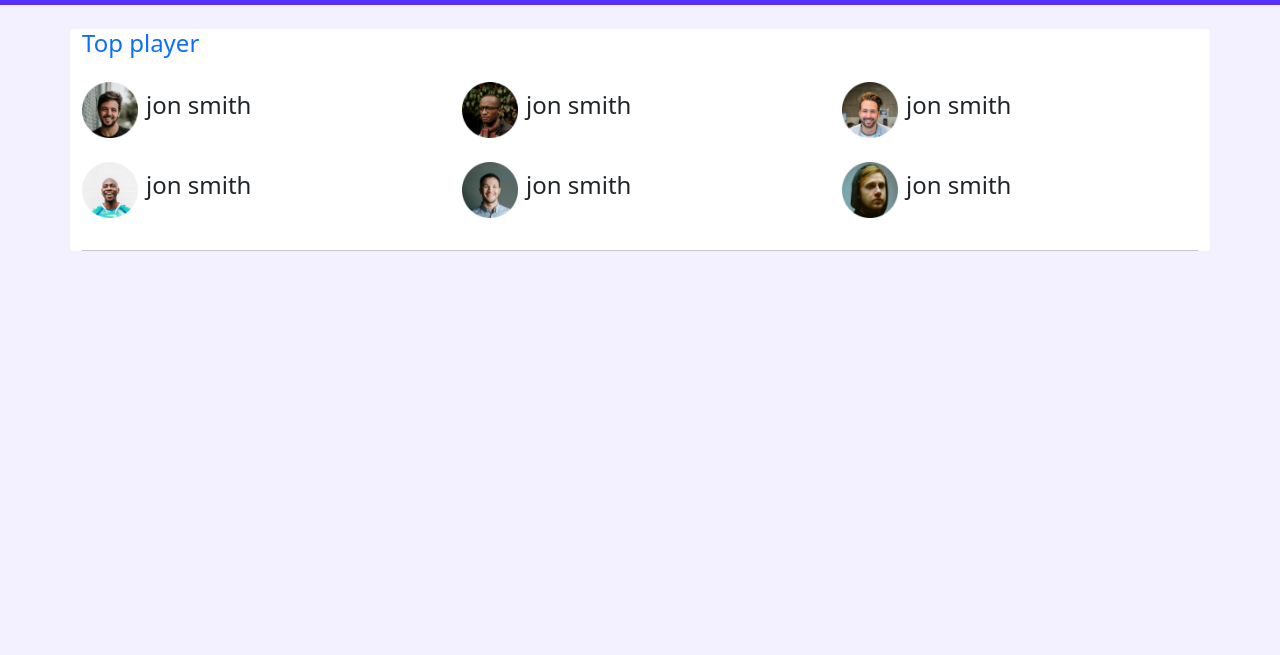
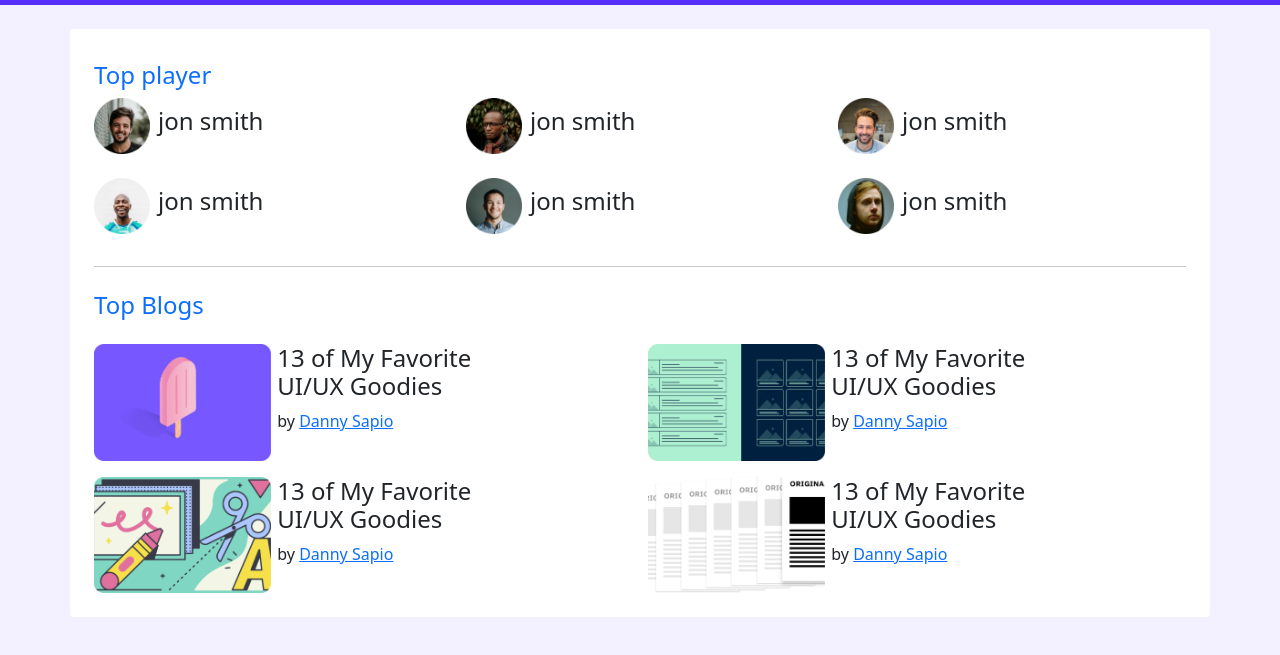
Before and after one commit to mdshemul48/leaderboard-simple-website-with-bootstrap, a plain HTML site: page index.html in a window 1280 px wide. Shown: the part 79-734 px from the top of the page. Drawn offline with nearby package versions, Linux system fonts and the light colour scheme.

Commit message:
adding blog

```diff
--- a/index.html
+++ b/index.html
@@ -53,12 +53,12 @@
     </header>
 
 
-    <main>
+    <main class="my-4">
 
-        <section class="container bg-white rounded">
+        <section class="container bg-white rounded p-4">
 
             <div class="pb-3">
-                <h4 class="text-primary my-4">Top player</h4>
+                <h4 class="text-primary my-2">Top player</h4>
                 <div class="row gy-4">
                     <div class="col-lg-4 col-md-6 col-sm-12 d-flex align-items-center">
                         <img width="56" src="images/players/player-1.png" alt="">
@@ -87,11 +87,63 @@
                 </div>
             </div>
             <hr>
+            <div>
+                <h4 class="text-primary my-4">Top Blogs</h4>
+                <div class="row g-3">
+                    <div class="col-md-12 col-lg-6 d-flex">
+                        <div class="row">
+                            <div class="col-md-4">
+                                <img width="177px" src="images/blogs/blog-1.png" alt="">
+                            </div>
+                            <div class="col-md-6 ps-2">
+                                <h4>13 of My Favorite
+                                    UI/UX Goodies</h4>
+                                <p>by <a href="">Danny Sapio</a></p>
+                            </div>
+                        </div>
+                    </div>
 
+                    <div class="col-md-12 col-lg-6 d-flex">
+                        <div class="row">
+                            <div class="col-md-4">
+                                <img width="177px" src="images/blogs/blog-2.png" alt="">
+                            </div>
+                            <div class="col-md-6 ps-2">
+                                <h4>13 of My Favorite
+                                    UI/UX Goodies</h4>
+                                <p>by <a href="">Danny Sapio</a></p>
+                            </div>
+                        </div>
+                    </div>
 
+                    <div class="col-md-12 col-lg-6 d-flex">
+                        <div class="row">
+                            <div class="col-md-4">
+                                <img width="177px" src="images/blogs/blog-3.png" alt="">
+                            </div>
+                            <div class="col-md-6 ps-2">
+                                <h4>13 of My Favorite
+                                    UI/UX Goodies</h4>
+                                <p>by <a href="">Danny Sapio</a></p>
+                            </div>
+                        </div>
+                    </div>
 
+                    <div class="col-md-12 col-lg-6 d-flex">
+                        <div class="row">
+                            <div class="col-md-4">
+                                <img width="177px" src="images/blogs/blog-4.png" alt="">
+                            </div>
+                            <div class="col-md-6 ps-2">
+                                <h4>13 of My Favorite
+                                    UI/UX Goodies</h4>
+                                <p>by <a href="">Danny Sapio</a></p>
+                            </div>
+                        </div>
+                    </div>
 
-            <div class=""></div>
+                </div>
+            </div>
 
         </section>
 
```
